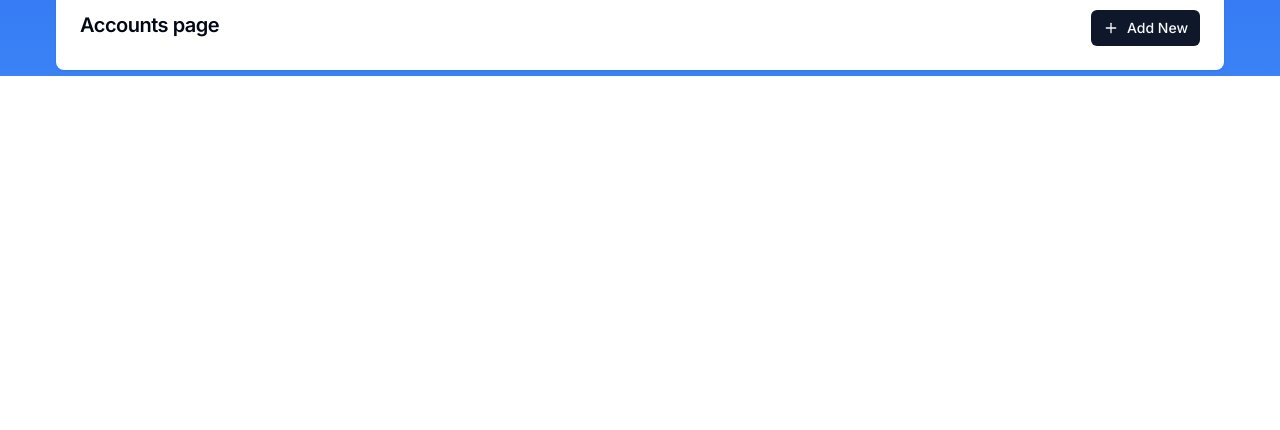
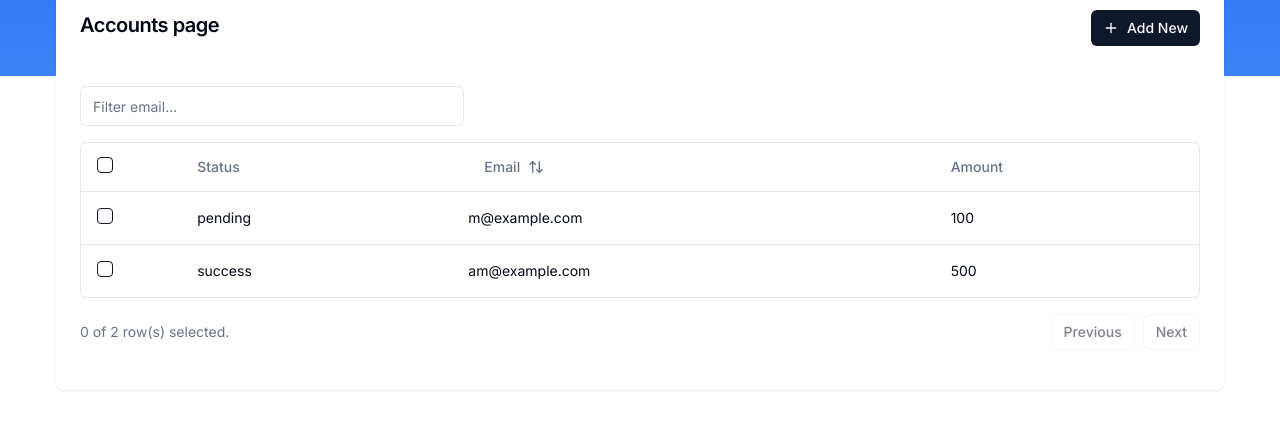
Before and after one commit to CarrioliDante/finance-dev, a Next.js app: page /accounts in a window 1280 px wide. Shown: the part 280-710 px from the top of the page. Built offline with nearby package versions, Linux system fonts and the light colour scheme; no server answers; what drizzle-zod would draw is missing.

Commit message:
[ADD] Data table management

```diff
--- /dev/null
+++ b/app/(dashboard)/accounts/columns.tsx
@@ -0,0 +1,62 @@
+'use client'
+
+import { ColumnDef } from '@tanstack/react-table'
+import { ArrowUpDown } from 'lucide-react'
+import { Button } from '@/components/ui/button'
+import { Checkbox } from '@/components/ui/checkbox'
+
+// This type is used to define the shape of our data.
+// You can use a Zod schema here if you want.
+export type Payment = {
+  id: string
+  amount: number
+  status: 'pending' | 'processing' | 'success' | 'failed'
+  email: string
+}
+
+export const columns: ColumnDef<Payment>[] = [
+  {
+    id: 'select',
+    header: ({ table }) => (
+      <Checkbox
+        checked={
+          table.getIsAllPageRowsSelected() ||
+          (table.getIsSomePageRowsSelected() && 'indeterminate')
+        }
+        onCheckedChange={(value) => table.toggleAllPageRowsSelected(!!value)}
+        aria-label='Select all'
+      />
+    ),
+    cell: ({ row }) => (
+      <Checkbox
+        checked={row.getIsSelected()}
+        onCheckedChange={(value) => row.toggleSelected(!!value)}
+        aria-label='Select row'
+      />
+    ),
+    enableSorting: false,
+    enableHiding: false,
+  },
+  {
+    accessorKey: 'status',
+    header: 'Status',
+  },
+  {
+    accessorKey: 'email',
+    header: ({ column }) => {
+      return (
+        <Button
+          variant='ghost'
+          onClick={() => column.toggleSorting(column.getIsSorted() === 'asc')}
+        >
+          Email
+          <ArrowUpDown className='ml-2 h-4 w-4' />
+        </Button>
+      )
+    },
+  },
+  {
+    accessorKey: 'amount',
+    header: 'Amount',
+  },
+]
--- a/app/(dashboard)/accounts/page.tsx
+++ b/app/(dashboard)/accounts/page.tsx
@@ -3,6 +3,25 @@
 import { Button } from '@/components/ui/button'
 import { Card, CardContent, CardHeader, CardTitle } from '@/components/ui/card'
 import { Plus } from 'lucide-react'
+import { Payment, columns } from './columns'
+import { DataTable } from '@/components/data-table'
+
+const data: Payment[] = [
+  {
+    id: '728ed52f',
+    amount: 100,
+    status: 'pending',
+    email: 'm@example.com',
+  },
+  {
+    id: '728ed52f',
+    amount: 500,
+    status: 'success',
+    email: 'am@example.com',
+  },
+  // ...
+]
+
 const AccountsPage = () => {
   const newAccount = useNewAccount()
   return (
@@ -15,6 +34,14 @@
             Add New
           </Button>
         </CardHeader>
+        <CardContent>
+          <DataTable
+            filterKey='email'
+            columns={columns}
+            data={data}
+            onDelete={() => {}}
+          />
+        </CardContent>
       </Card>
     </div>
   )
--- /dev/null
+++ b/components/data-table.tsx
@@ -0,0 +1,168 @@
+'use client'
+
+import {
+  ColumnDef,
+  flexRender,
+  getCoreRowModel,
+  useReactTable,
+  getPaginationRowModel,
+  SortingState,
+  getSortedRowModel,
+  ColumnFiltersState,
+  getFilteredRowModel,
+  VisibilityState,
+  Row,
+} from '@tanstack/react-table'
+
+import {
+  Table,
+  TableBody,
+  TableCell,
+  TableHead,
+  TableHeader,
+  TableRow,
+} from '@/components/ui/table'
+
+import { Button } from '@/components/ui/button'
+import { Input } from '@/components/ui/input'
+import React from 'react'
+import { Trash } from 'lucide-react'
+
+interface DataTableProps<TData, TValue> {
+  columns: ColumnDef<TData, TValue>[]
+  data: TData[]
+  filterKey: string
+  onDelete: (rows: Row<TData>[]) => void
+  disabled?: boolean
+}
+
+export function DataTable<TData, TValue>({
+  columns,
+  data,
+  filterKey,
+  onDelete,
+  disabled,
+}: DataTableProps<TData, TValue>) {
+  const [sorting, setSorting] = React.useState<SortingState>([])
+  const [columnFilters, setColumnFilters] = React.useState<ColumnFiltersState>(
+    []
+  )
+  const [columnVisibility, setColumnVisibility] =
+    React.useState<VisibilityState>({})
+  const [rowSelection, setRowSelection] = React.useState({})
+  const table = useReactTable({
+    data,
+    columns,
+    getCoreRowModel: getCoreRowModel(),
+    getPaginationRowModel: getPaginationRowModel(),
+    onSortingChange: setSorting,
+    onColumnFiltersChange: setColumnFilters,
+    getFilteredRowModel: getFilteredRowModel(),
+    getSortedRowModel: getSortedRowModel(),
+    onRowSelectionChange: setRowSelection,
+    state: {
+      sorting,
+      columnFilters,
+      rowSelection,
+    },
+  })
+
+  return (
+    <div>
+      <div className='flex items-center py-4'>
+        <Input
+          placeholder={`Filter ${filterKey}...`}
+          value={(table.getColumn(filterKey)?.getFilterValue() as string) ?? ''}
+          onChange={(event) =>
+            table.getColumn(filterKey)?.setFilterValue(event.target.value)
+          }
+          className='max-w-sm'
+        />
+        {table.getFilteredSelectedRowModel().rows.length > 0 && (
+          <Button
+            disabled={disabled}
+            size='sm'
+            variant='outline'
+            className='ml-auto text-xs font-normal'
+          >
+            <Trash className='mr-2 size-4' />
+            Delete ({table.getFilteredSelectedRowModel().rows.length})
+          </Button>
+        )}
+      </div>
+      <div className='rounded-md border'>
+        <Table>
+          <TableHeader>
+            {table.getHeaderGroups().map((headerGroup) => (
+              <TableRow key={headerGroup.id}>
+                {headerGroup.headers.map((header) => {
+                  return (
+                    <TableHead key={header.id}>
+                      {header.isPlaceholder
+                        ? null
+                        : flexRender(
+                            header.column.columnDef.header,
+                            header.getContext()
+                          )}
+                    </TableHead>
+                  )
+                })}
+              </TableRow>
+            ))}
+          </TableHeader>
+          <TableBody>
+            {table.getRowModel().rows?.length ? (
+              table.getRowModel().rows.map((row) => (
+                <TableRow
+                  key={row.id}
+                  data-state={row.getIsSelected() && 'selected'}
+                >
+                  {row.getVisibleCells().map((cell) => (
+                    <TableCell key={cell.id}>
+                      {flexRender(
+                        cell.column.columnDef.cell,
+                        cell.getContext()
+                      )}
+                    </TableCell>
+                  ))}
+                </TableRow>
+              ))
+            ) : (
+              <TableRow>
+                <TableCell
+                  colSpan={columns.length}
+                  className='h-24 text-center'
+                >
+                  No results.
+                </TableCell>
+              </TableRow>
+            )}
+          </TableBody>
+        </Table>
+      </div>
+      <div className='flex items-center justify-end space-x-2 py-4'>
+        <div className='flex-1 text-sm text-muted-foreground'>
+          {table.getFilteredSelectedRowModel().rows.length} of{' '}
+          {table.getFilteredRowModel().rows.length} row(s) selected.
+        </div>
+
+        <Button
+          variant='outline'
+          size='sm'
+          onClick={() => table.previousPage()}
+          disabled={!table.getCanPreviousPage()}
+        >
+          Previous
+        </Button>
+        <Button
+          variant='outline'
+          size='sm'
+          onClick={() => table.nextPage()}
+          disabled={!table.getCanNextPage()}
+        >
+          Next
+        </Button>
+      </div>
+    </div>
+  )
+}
--- /dev/null
+++ b/components/ui/checkbox.tsx
@@ -0,0 +1,30 @@
+"use client"
+
+import * as React from "react"
+import * as CheckboxPrimitive from "@radix-ui/react-checkbox"
+import { Check } from "lucide-react"
+
+import { cn } from "@/lib/utils"
+
+const Checkbox = React.forwardRef<
+  React.ElementRef<typeof CheckboxPrimitive.Root>,
+  React.ComponentPropsWithoutRef<typeof CheckboxPrimitive.Root>
+>(({ className, ...props }, ref) => (
+  <CheckboxPrimitive.Root
+    ref={ref}
+    className={cn(
+      "peer h-4 w-4 shrink-0 rounded-sm border border-primary ring-offset-background focus-visible:outline-none focus-visible:ring-2 focus-visible:ring-ring focus-visible:ring-offset-2 disabled:cursor-not-allowed disabled:opacity-50 data-[state=checked]:bg-primary data-[state=checked]:text-primary-foreground",
+      className
+    )}
+    {...props}
+  >
+    <CheckboxPrimitive.Indicator
+      className={cn("flex items-center justify-center text-current")}
+    >
+      <Check className="h-4 w-4" />
+    </CheckboxPrimitive.Indicator>
+  </CheckboxPrimitive.Root>
+))
+Checkbox.displayName = CheckboxPrimitive.Root.displayName
+
+export { Checkbox }
--- a/package.json
+++ b/package.json
@@ -19,6 +19,7 @@
     "@hookform/resolvers": "^3.6.0",
     "@neondatabase/serverless": "0.9.1",
     "@paralleldrive/cuid2": "^2.2.2",
+    "@radix-ui/react-checkbox": "^1.0.4",
     "@radix-ui/react-dialog": "^1.0.5",
     "@radix-ui/react-label": "^2.0.2",
     "@radix-ui/react-slot": "^1.0.2",
```
Also changed, not shown: 1 other file (tests, documents, lock files or other folders).
